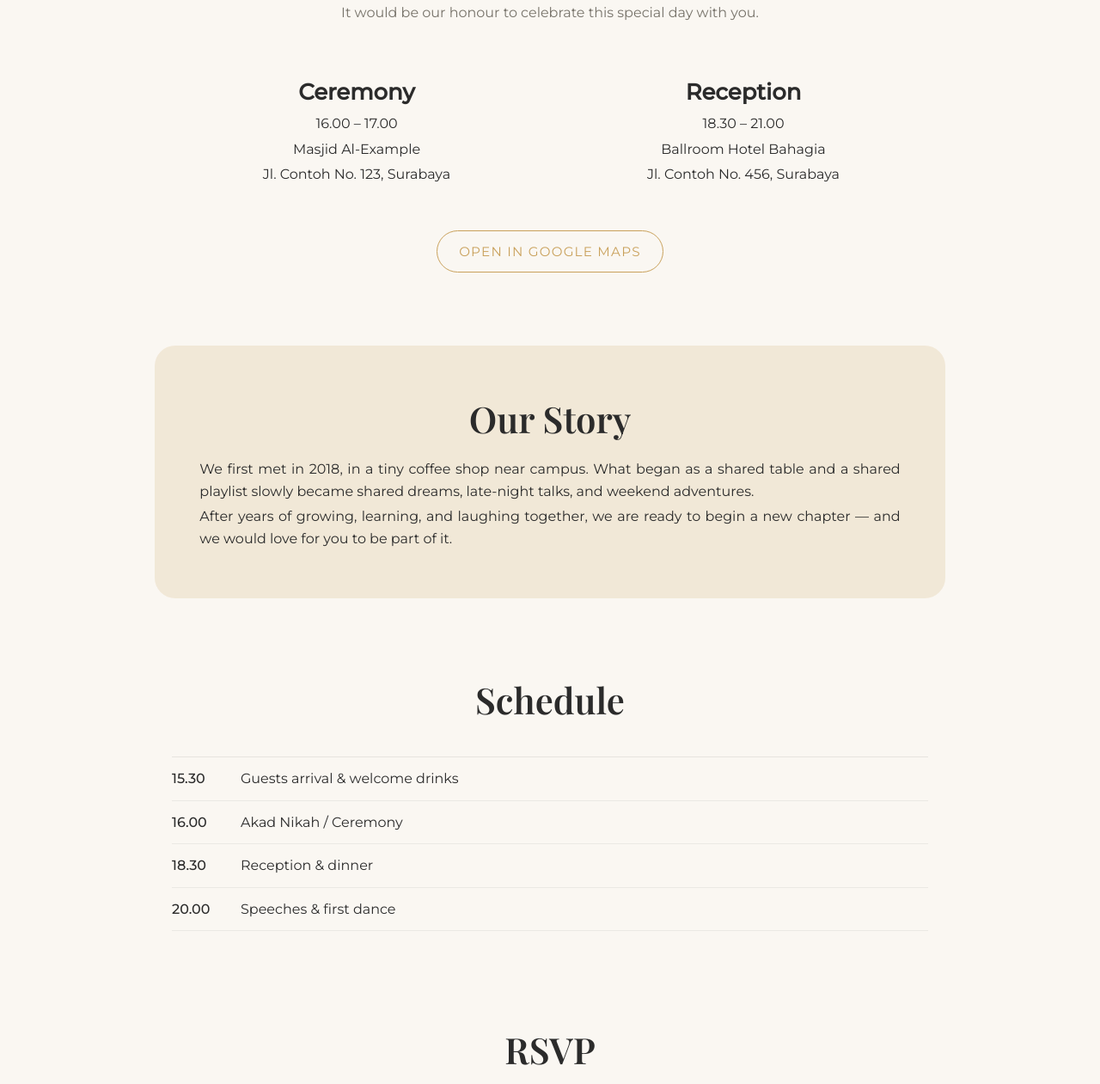
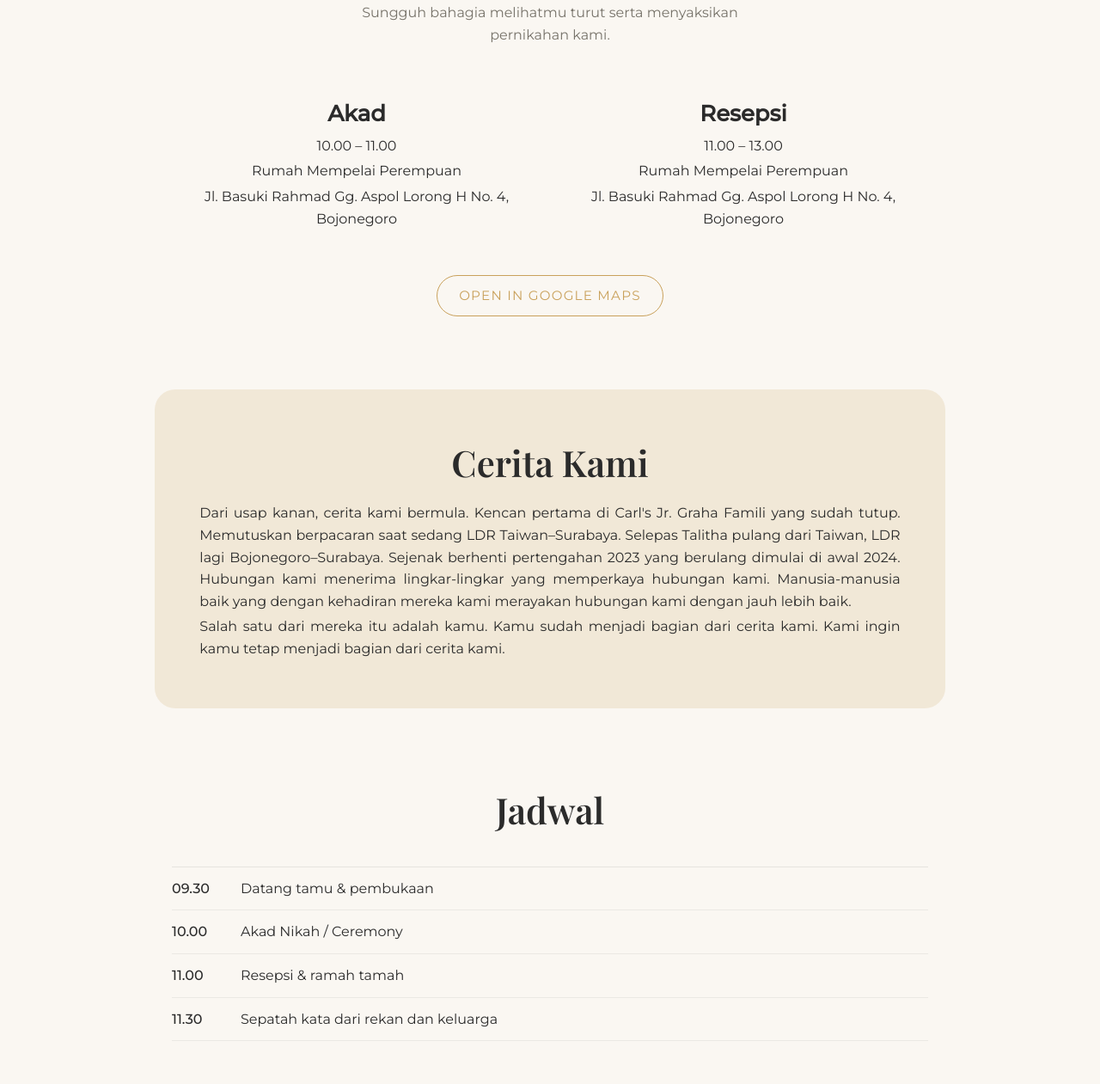
Before and after one commit to talithabaskoro/1312, a plain HTML site: page index.html in a window 1280 px wide. Shown: the part 677-1938 px from the top of the page at 86% size. Drawn offline with nearby package versions, Linux system fonts and the light colour scheme.

Commit message:
Update index.html

```diff
--- a/index.html
+++ b/index.html
@@ -16,10 +16,10 @@
   <header class="hero" id="top">
     <div class="hero-inner">
       <div class="hero-text">
-  <p class="greeting" id="greeting">Hi, dear guest</p>
-  <p class="eyebrow">We are getting married</p>
-  <h1 class="names">Alya &amp; Rafi</h1>
-  <p class="date">Saturday, 24 May 2025 &middot; Surabaya</p>
+  <p class="greeting" id="greeting">Halo, dear guest</p>
+  <p class="eyebrow">Kami akan menikah</p>
+  <h1 class="names">Talitha &amp; Baskoro</h1>
+  <p class="date">Sabtu, 13 Desember 2025 &middot; Bojonegoro</p>
   <a class="btn-primary" href="#details">View Details</a>
 </div>
       <div class="hero-photo">
@@ -31,22 +31,22 @@
 
   <main>
     <section id="details" class="section section-details">
-      <h2>Wedding Details</h2>
+      <h2>Acara Pernikahan</h2>
       <p class="intro">
-        It would be our honour to celebrate this special day with you.
+        Sungguh bahagia melihatmu turut serta menyaksikan pernikahan kami.
       </p>
       <div class="details-grid">
         <div>
-          <h3>Ceremony</h3>
-          <p>16.00 &ndash; 17.00</p>
-          <p>Masjid Al-Example</p>
-          <p>Jl. Contoh No. 123, Surabaya</p>
+          <h3>Akad</h3>
+          <p>10.00 &ndash; 11.00</p>
+          <p>Rumah Mempelai Perempuan</p>
+          <p>Jl. Basuki Rahmad Gg. Aspol Lorong H No. 4, Bojonegoro</p>
         </div>
         <div>
-          <h3>Reception</h3>
-          <p>18.30 &ndash; 21.00</p>
-          <p>Ballroom Hotel Bahagia</p>
-          <p>Jl. Contoh No. 456, Surabaya</p>
+          <h3>Resepsi</h3>
+          <p>11.00 &ndash; 13.00</p>
+          <p>Rumah Mempelai Perempuan</p>
+          <p>Jl. Basuki Rahmad Gg. Aspol Lorong H No. 4, Bojonegoro</p>
         </div>
       </div>
 
@@ -57,36 +57,38 @@
     </section>
 
     <section id="story" class="section section-story">
-      <h2>Our Story</h2>
+      <h2>Cerita Kami</h2>
       <p>
-        We first met in 2018, in a tiny coffee shop near campus. What began as
-        a shared table and a shared playlist slowly became shared dreams,
-        late-night talks, and weekend adventures.
+        Dari usap kanan, cerita kami bermula. Kencan pertama di Carl's Jr. Graha Famili yang sudah tutup.
+        Memutuskan berpacaran saat sedang LDR Taiwan&ndash;Surabaya. Selepas Talitha pulang dari Taiwan,
+        LDR lagi Bojonegoro&ndash;Surabaya. Sejenak berhenti pertengahan 2023 yang berulang dimulai di
+        awal 2024. Hubungan kami menerima lingkar-lingkar yang memperkaya hubungan kami. Manusia-manusia
+        baik yang dengan kehadiran mereka kami merayakan hubungan kami dengan jauh lebih baik.
       </p>
       <p>
-        After years of growing, learning, and laughing together, we are ready
-        to begin a new chapter &mdash; and we would love for you to be part of it.
+        Salah satu dari mereka itu adalah kamu. Kamu sudah menjadi bagian dari cerita kami. Kami ingin
+        kamu tetap menjadi bagian dari cerita kami.
       </p>
     </section>
 
     <section id="schedule" class="section section-schedule">
-      <h2>Schedule</h2>
+      <h2>Jadwal</h2>
       <ul class="timeline">
         <li>
-          <span class="time">15.30</span>
-          <span class="event">Guests arrival &amp; welcome drinks</span>
+          <span class="time">09.30</span>
+          <span class="event">Datang tamu &amp; pembukaan</span>
         </li>
         <li>
-          <span class="time">16.00</span>
+          <span class="time">10.00</span>
           <span class="event">Akad Nikah / Ceremony</span>
         </li>
         <li>
-          <span class="time">18.30</span>
-          <span class="event">Reception &amp; dinner</span>
+          <span class="time">11.00</span>
+          <span class="event">Resepsi &amp; ramah tamah</span>
         </li>
         <li>
-          <span class="time">20.00</span>
-          <span class="event">Speeches &amp; first dance</span>
+          <span class="time">11.30</span>
+          <span class="event">Sepatah kata dari rekan dan keluarga</span>
         </li>
       </ul>
     </section>
@@ -94,7 +96,7 @@
     <section id="rsvp" class="section section-rsvp">
       <h2>RSVP</h2>
       <p>
-        Kindly confirm your attendance by 10 May 2025.
+        Konfirmasi kehadiran maksimal pada 1 Desember 2025.
       </p>
 
       <!-- Option 1: WhatsApp link -->
@@ -113,9 +115,9 @@
   </main>
 
   <footer class="footer">
-    <p>With love,</p>
-    <p class="names-small">Alya &amp; Rafi</p>
-    <p class="hashtag">#AlyaRafiWedding</p>
+    <p>Dengan penuh kasih,</p>
+    <p class="names-small">Talitha &amp; Baskoro</p>
+    <p class="hashtag">#1312TalithaBaskoro</p>
     <a class="back-to-top" href="#top">Back to top</a>
   </footer>
   <script>
```
